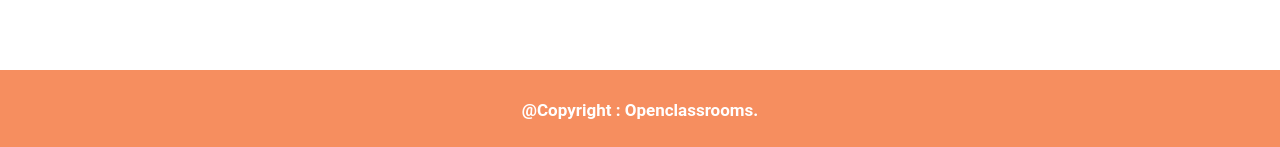
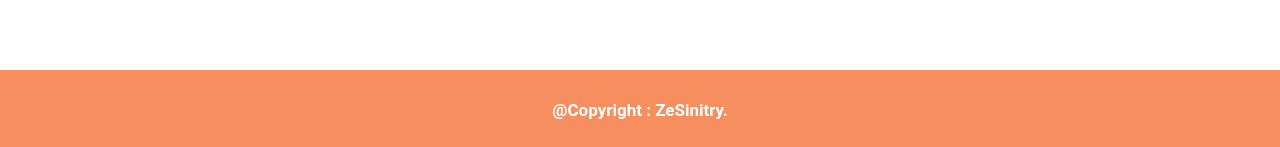
Before and after one commit to MaximeCorraza/Azertype, a plain HTML site: page index.html in a window 1280 px wide. Shown: the part 650-797 px from the top of the page. Drawn offline with Linux system fonts and the light colour scheme; files whose address does not match are found by name.

Commit message:
Modification copyright

```diff
--- a/index.html
+++ b/index.html
@@ -56,7 +56,7 @@
 
     <!-- FOOTER -->
     <footer>
-        @Copyright : Openclassrooms.
+        @Copyright : ZeSinitry.
     </footer>
 
     <!-- Popup de partage -->
```
